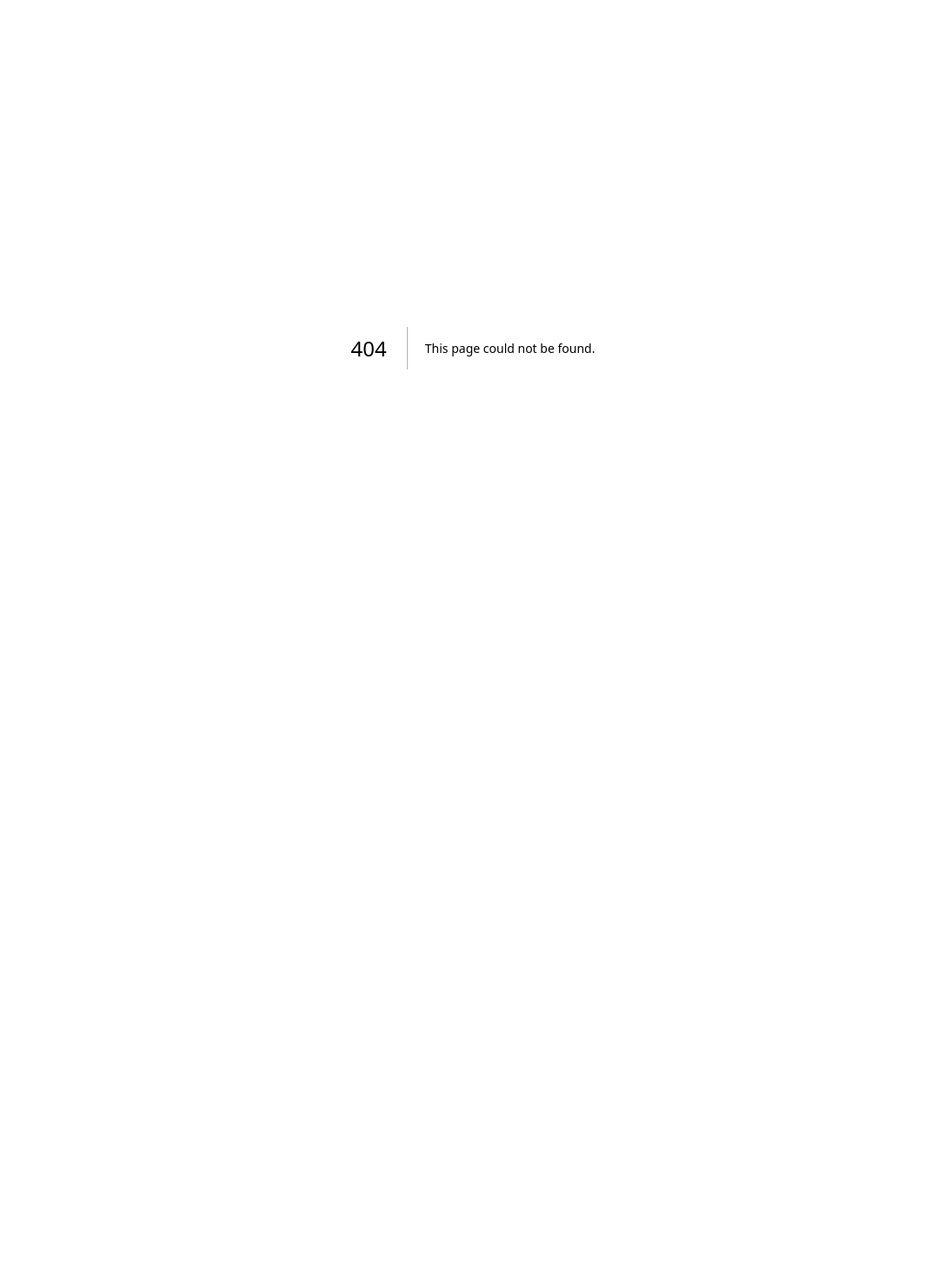
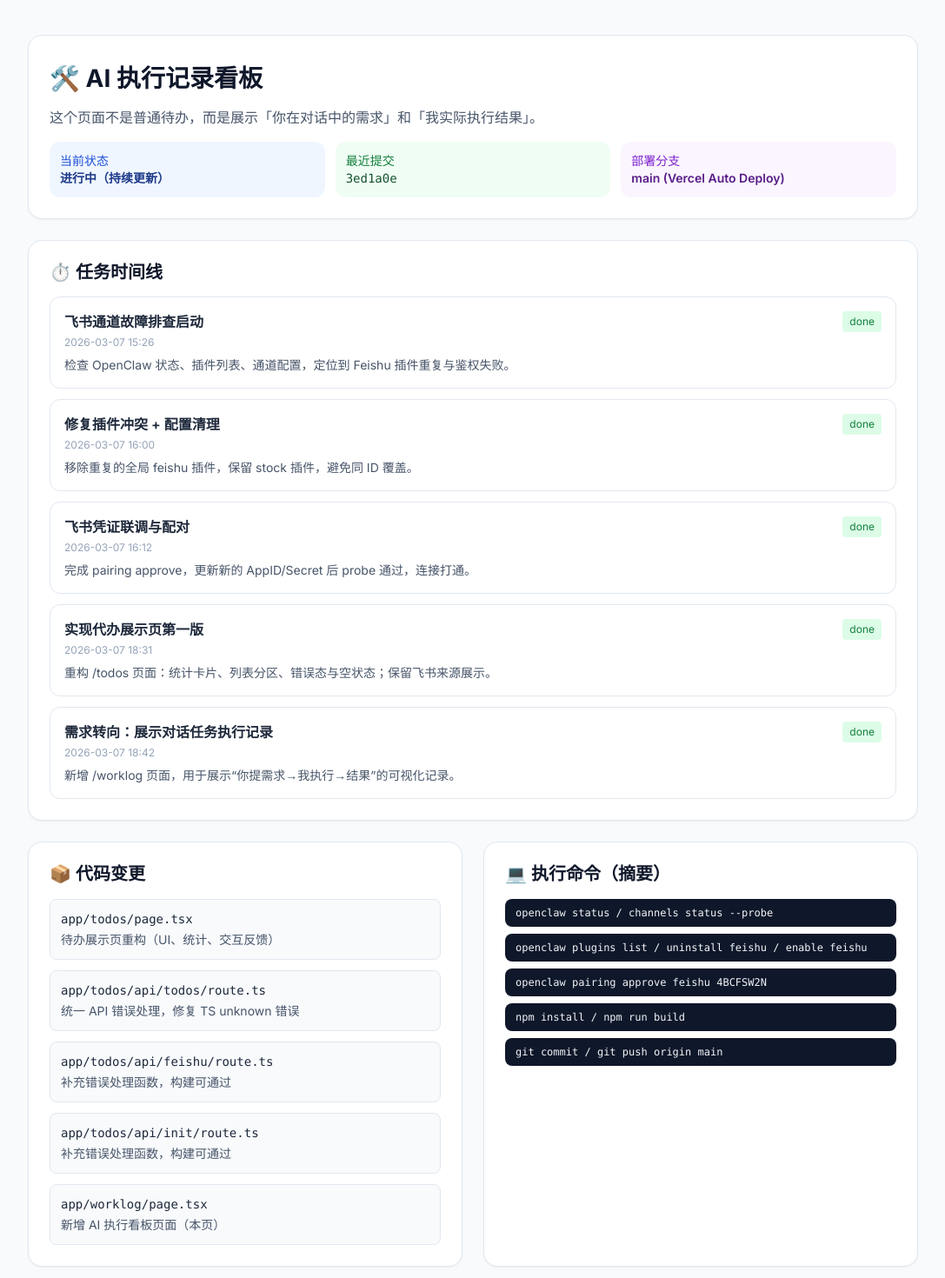
Before and after one commit to coolCicada/nextjs-lession, a Next.js app: page /worklog in a window 1280 px wide. Before the commit this address had no page. Shown: the top 1470 px of the page at 87% size, without its empty margins (96-1183 px from the left). Before the commit the page ends 800 px from the top, so only its background shows below. Built offline with nearby package versions, Linux system fonts and the light colour scheme; a web font is replaced by a local one.

Commit message:
feat: add AI worklog page to showcase chat tasks and execution

```diff
--- a/app/page.tsx
+++ b/app/page.tsx
@@ -106,6 +106,18 @@ const Page = () => {
               可展示的代办页面，支持飞书与网页同步
             </div>
           </div>
+          <div className='bg-indigo-50 p-6 w-full sm:w-96'>
+            <div onClick={() => router.push('/worklog')} className='text-2xl cursor-pointer hover:text-blue-300'>
+              AI Worklog
+            </div>
+            <div className='flex space-x-2 mt-2 mb-4'>
+              <div>timeline</div>
+              <div>deploy</div>
+            </div>
+            <div className="text-sm">
+              展示你在对话中给的任务和我实际执行过程
+            </div>
+          </div>
         </div>
       </main>
       <footer className='flex justify-center'>
--- /dev/null
+++ b/app/worklog/page.tsx
@@ -0,0 +1,133 @@
+const timeline = [
+  {
+    time: '2026-03-07 15:26',
+    title: '飞书通道故障排查启动',
+    detail: '检查 OpenClaw 状态、插件列表、通道配置，定位到 Feishu 插件重复与鉴权失败。',
+    status: 'done',
+  },
+  {
+    time: '2026-03-07 16:00',
+    title: '修复插件冲突 + 配置清理',
+    detail: '移除重复的全局 feishu 插件，保留 stock 插件，避免同 ID 覆盖。',
+    status: 'done',
+  },
+  {
+    time: '2026-03-07 16:12',
+    title: '飞书凭证联调与配对',
+    detail: '完成 pairing approve，更新新的 AppID/Secret 后 probe 通过，连接打通。',
+    status: 'done',
+  },
+  {
+    time: '2026-03-07 18:31',
+    title: '实现代办展示页第一版',
+    detail: '重构 /todos 页面：统计卡片、列表分区、错误态与空状态；保留飞书来源展示。',
+    status: 'done',
+  },
+  {
+    time: '2026-03-07 18:42',
+    title: '需求转向：展示对话任务执行记录',
+    detail: '新增 /worklog 页面，用于展示“你提需求→我执行→结果”的可视化记录。',
+    status: 'done',
+  },
+];
+
+const codeChanges = [
+  {
+    file: 'app/todos/page.tsx',
+    change: '待办展示页重构（UI、统计、交互反馈）',
+  },
+  {
+    file: 'app/todos/api/todos/route.ts',
+    change: '统一 API 错误处理，修复 TS unknown 错误',
+  },
+  {
+    file: 'app/todos/api/feishu/route.ts',
+    change: '补充错误处理函数，构建可通过',
+  },
+  {
+    file: 'app/todos/api/init/route.ts',
+    change: '补充错误处理函数，构建可通过',
+  },
+  {
+    file: 'app/worklog/page.tsx',
+    change: '新增 AI 执行看板页面（本页）',
+  },
+];
+
+const commands = [
+  'openclaw status / channels status --probe',
+  'openclaw plugins list / uninstall feishu / enable feishu',
+  'openclaw pairing approve feishu 4BCFSW2N',
+  'npm install / npm run build',
+  'git commit / git push origin main',
+];
+
+export default function WorklogPage() {
+  return (
+    <main className="min-h-screen bg-slate-50 py-10 px-4 md:px-8">
+      <div className="max-w-5xl mx-auto space-y-6">
+        <section className="bg-white border border-slate-200 rounded-2xl p-6 shadow-sm">
+          <h1 className="text-2xl md:text-3xl font-bold text-slate-900">🛠️ AI 执行记录看板</h1>
+          <p className="mt-2 text-slate-600">
+            这个页面不是普通待办，而是展示「你在对话中的需求」和「我实际执行结果」。
+          </p>
+          <div className="mt-4 grid grid-cols-1 md:grid-cols-3 gap-3 text-sm">
+            <div className="rounded-xl bg-blue-50 p-3">
+              <div className="text-blue-700">当前状态</div>
+              <div className="font-semibold text-blue-900">进行中（持续更新）</div>
+            </div>
+            <div className="rounded-xl bg-green-50 p-3">
+              <div className="text-green-700">最近提交</div>
+              <div className="font-mono text-green-900">3ed1a0e</div>
+            </div>
+            <div className="rounded-xl bg-purple-50 p-3">
+              <div className="text-purple-700">部署分支</div>
+              <div className="font-semibold text-purple-900">main (Vercel Auto Deploy)</div>
+            </div>
+          </div>
+        </section>
+
+        <section className="bg-white border border-slate-200 rounded-2xl p-6 shadow-sm">
+          <h2 className="text-xl font-semibold text-slate-900 mb-4">⏱️ 任务时间线</h2>
+          <div className="space-y-3">
+            {timeline.map((item) => (
+              <div key={`${item.time}-${item.title}`} className="rounded-xl border border-slate-200 p-4">
+                <div className="flex items-center justify-between gap-3">
+                  <h3 className="font-semibold text-slate-800">{item.title}</h3>
+                  <span className="text-xs px-2 py-1 rounded bg-green-100 text-green-700">{item.status}</span>
+                </div>
+                <div className="text-xs text-slate-400 mt-1">{item.time}</div>
+                <p className="text-slate-600 mt-2 text-sm">{item.detail}</p>
+              </div>
+            ))}
+          </div>
+        </section>
+
+        <section className="grid grid-cols-1 md:grid-cols-2 gap-6">
+          <div className="bg-white border border-slate-200 rounded-2xl p-6 shadow-sm">
+            <h2 className="text-xl font-semibold text-slate-900 mb-4">📦 代码变更</h2>
+            <ul className="space-y-3 text-sm">
+              {codeChanges.map((c) => (
+                <li key={c.file} className="rounded-lg bg-slate-50 border border-slate-200 p-3">
+                  <div className="font-mono text-slate-800 break-all">{c.file}</div>
+                  <div className="text-slate-600 mt-1">{c.change}</div>
+                </li>
+              ))}
+            </ul>
+          </div>
+
+          <div className="bg-white border border-slate-200 rounded-2xl p-6 shadow-sm">
+            <h2 className="text-xl font-semibold text-slate-900 mb-4">💻 执行命令（摘要）</h2>
+            <ul className="space-y-2 text-sm">
+              {commands.map((cmd) => (
+                <li key={cmd} className="rounded-lg bg-slate-900 text-slate-100 px-3 py-2 font-mono text-xs">
+                  {cmd}
+                </li>
+              ))}
+            </ul>
+          </div>
+        </section>
+      </div>
+    </main>
+  );
+}
```
